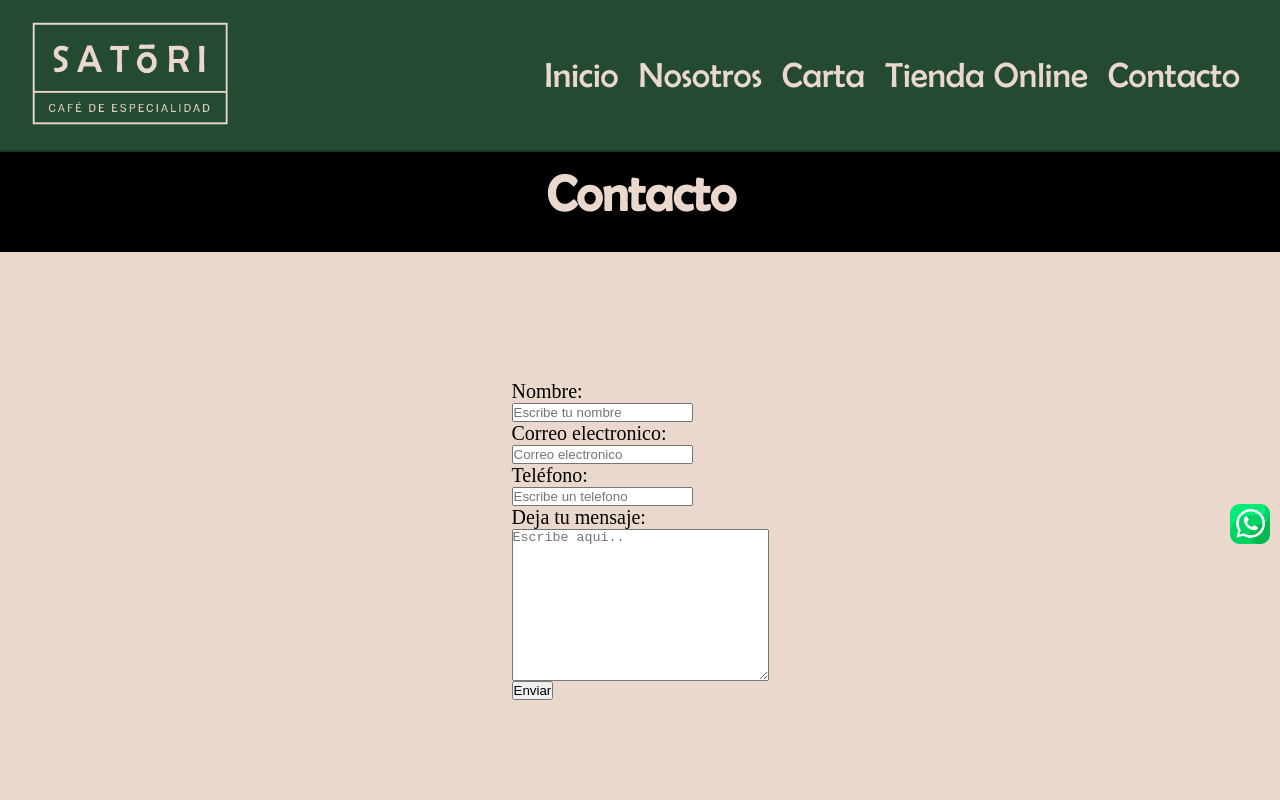
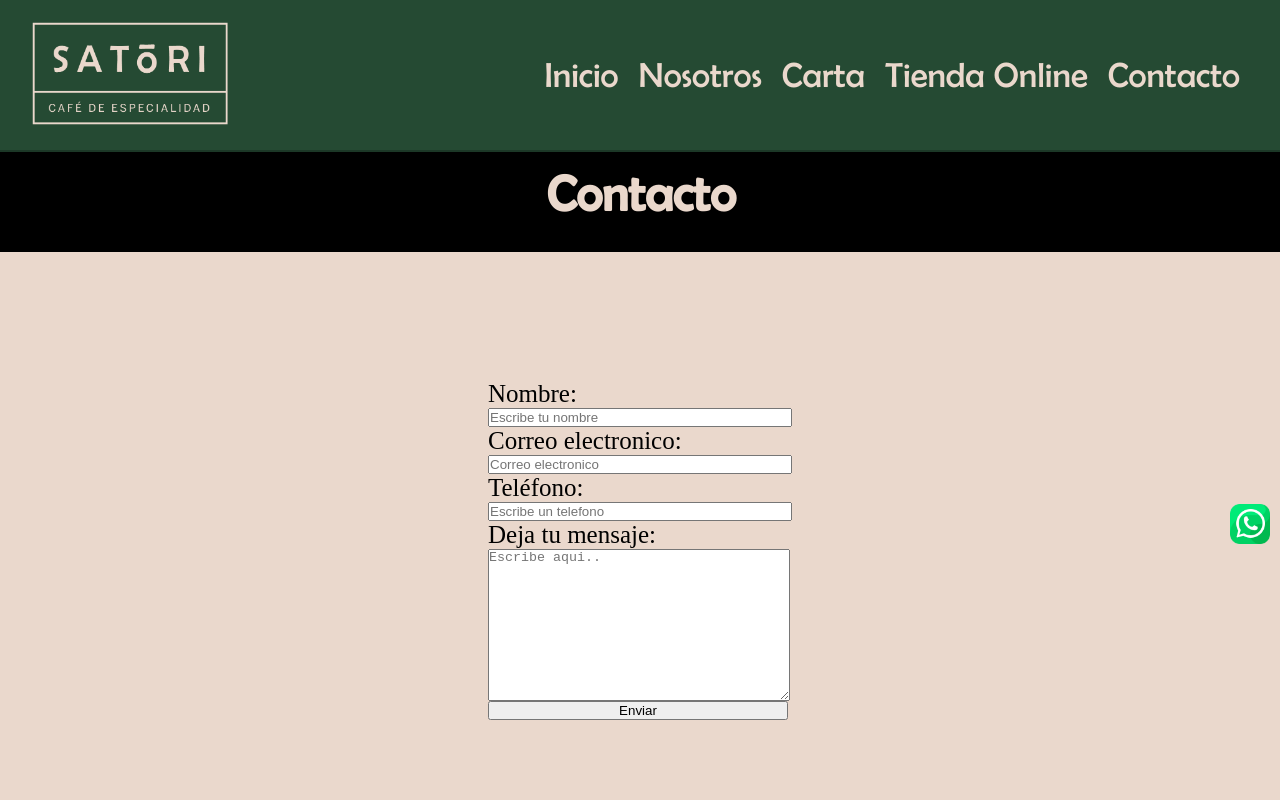
Before and after one commit to JulianPelli/PreEntrega2-Pelli, a plain HTML site: page Paginas/contacto.html in a window 1280 px wide. Shown: the top 800 px of the page. Drawn offline with Linux system fonts and the light colour scheme.

Commit message:
modifique el formulario de contacto

```diff
--- a/CSS/estilos.css
+++ b/CSS/estilos.css
@@ -192,16 +192,19 @@ footer{background-color: #254a33;
 
 .formulario input{
     display: block;
+    width: 300px;
+
 }
+
 
 .formulario textarea{
     display: block;
+    width: 300px;
 }
 
 .formulario label{
     font-style: satoritextos;
-    font-size: 2rem;
-
+    font-size: 2.5rem;
 }
 
 .wsp{
```
